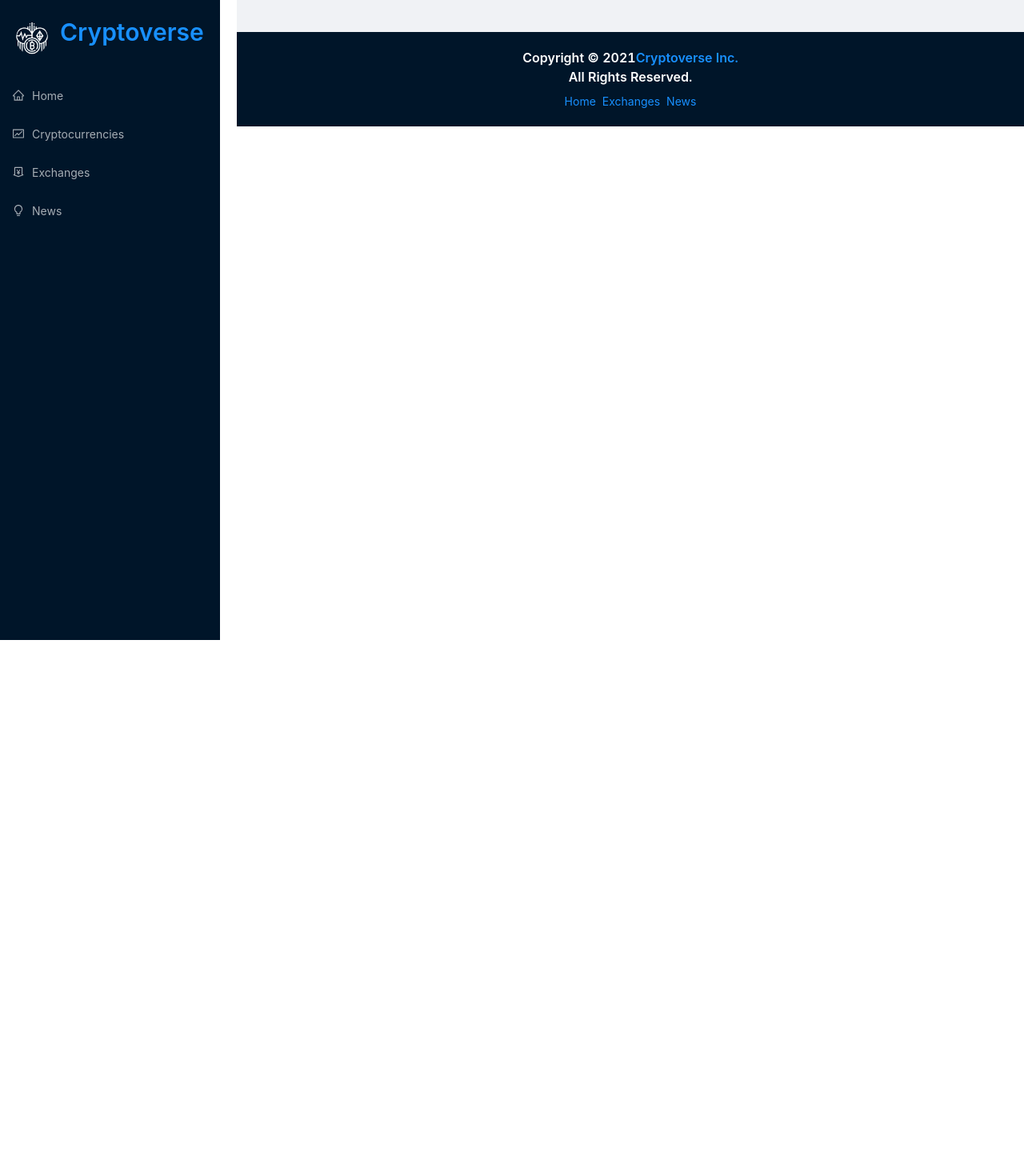
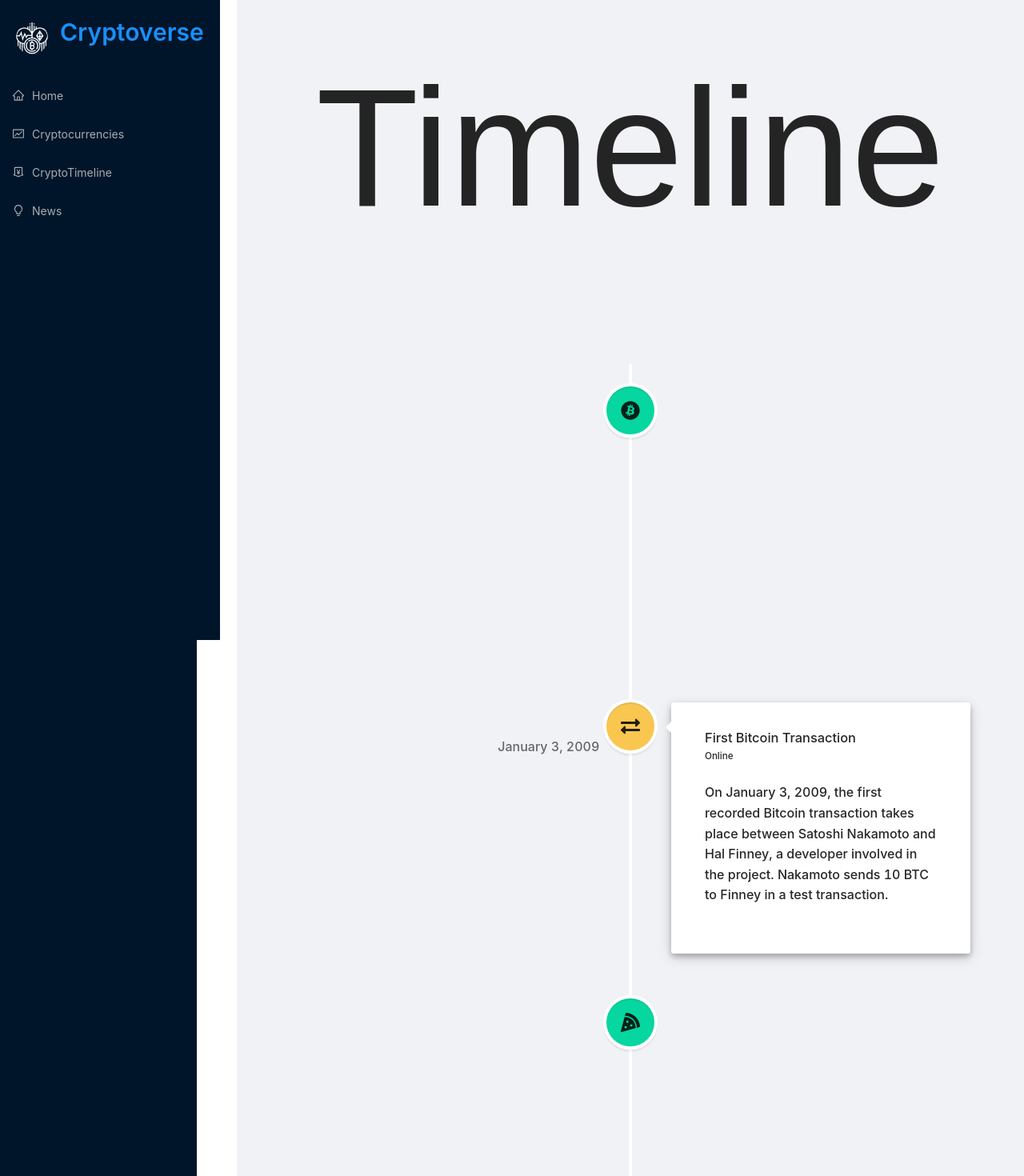
Before and after one commit to Shivam-M-Patel/Cryptohub, a React (Create React App) app: page /cryptotimeline in a window 1280 px wide. Shown: the top 1470 px of the page at 80% size. Before the commit the page ends 800 px from the top, so only its background shows below. Built offline with nearby package versions, Linux system fonts and the light colour scheme; no server answers; the HTML template or start-up script is replaced by a standard one.

Commit message:
Time Line Elements added

```diff
--- a/src/App.css
+++ b/src/App.css
@@ -377,3 +377,70 @@ width: 70%;
     padding: 20px;
     align-items: center;
 }
+
+
+/* CryptoTimeline.css */
+/* CryptoTimeline.css */
+/* CryptoTimeline.css */
+body {
+    background: #3da3d5;
+    font-family: "Montserrat", sans-serif;
+    font-size: 16px;
+    color: rgb(53, 53, 53);
+  }
+
+  .title {
+    font-size: 15em;
+    text-align: center;
+    font-family: "Bebas Neue", sans-serif;
+  }
+
+  h3 {
+    padding-top: 0.25em;
+  }
+
+  .vertical-timeline-element-content {
+    box-shadow: 0 0.25em 0.5em 0 rgba(0, 0, 0, 0.25),
+      0 0.4em 1.25em 0 rgba(0, 0, 0, 0.15) !important;
+    padding: 2em 3em !important;
+  }
+
+  .date {
+    color: rgb(201, 251, 255);
+  }
+
+  #description {
+    margin: 1.5em 0 2em 0;
+  }
+
+  .button {
+    text-decoration: none;
+    padding: 0.5em 1em;
+    border-radius: 5px;
+    color: white;
+  }
+
+  .workButton {
+    background-color: #06d6a0;
+  }
+
+  .workButton:hover {
+    background-color: #0ac593;
+  }
+
+  .schoolButton {
+    background-color: #f9c74f;
+  }
+
+  .schoolButton:hover {
+    background-color: #f3bc3c;
+  }
+
+  @media only screen and (max-width: 1700px) {
+    .vertical-timeline-element-date {
+      display: block !important;
+      float: none !important;
+      color: rgb(44, 44, 44);
+      margin-top: 1.5em;
+    }
+  }
--- a/src/App.js
+++ b/src/App.js
@@ -2,7 +2,7 @@ import React from 'react';
 import { Routes, Route, Link } from 'react-router-dom';
 import { Layout, Typography, Space } from 'antd';
 
-import { Exchanges, Homepage, News, Cryptocurrencies, CryptoDetails, Navbar } from './components';
+import { CryptoTimeline, Homepage, News, Cryptocurrencies, CryptoDetails, Navbar } from './components';
 import './App.css';
 
 const App = () => (
@@ -15,7 +15,7 @@ const App = () => (
         <div className="routes">
           <Routes>
           <Route exact path='/' element={<Homepage />} />
-            <Route exact path='/exchanges' element={<Exchanges />} />
+            <Route exact path='/cryptotimeline' element={<CryptoTimeline />} />
             <Route exact path='/cryptocurrencies' element={<Cryptocurrencies />} />
             <Route exact path='/crypto/:coinId' element={<CryptoDetails />} />
             <Route exact path='/news' element={<News />} />
@@ -23,7 +23,7 @@ const App = () => (
         </div>
       </Layout>
       <div className="footer">
-        <Typography.Title level={5} style={{ color: 'white', textAlign: 'center' }}>Copyright © 2021
+        <Typography.Title level={5} style={{ color: 'white', textAlign: 'center' }}>Copyright © 2024
           <Link to="/">
             Cryptoverse Inc.
           </Link> <br />
@@ -31,7 +31,7 @@ const App = () => (
         </Typography.Title>
         <Space>
           <Link to="/">Home</Link>
-          <Link to="/exchanges">Exchanges</Link>
+          <Link to="/cryptotimeline">CryptoTimeline</Link>
           <Link to="/news">News</Link>
         </Space>
       </div>
--- /dev/null
+++ b/src/components/CryptoTimeline.jsx
@@ -0,0 +1,79 @@
+import timelineElements from "./timelineElements";
+
+import {
+  VerticalTimeline,
+  VerticalTimelineElement,
+} from "react-vertical-timeline-component";
+
+import "react-vertical-timeline-component/style.min.css";
+import { FaBitcoin, FaEthereum, FaExchangeAlt, FaPizzaSlice, FaChartLine, FaMoneyBillAlt, FaVirus } from 'react-icons/fa'
+
+const getIcon = (icon) => {
+  switch(icon) {
+    case 'bitcoin':
+      return <FaBitcoin />;
+    case 'ethereum':
+      return <FaEthereum />;
+    case 'exchange':
+      return <FaExchangeAlt />;
+    case 'pizza':
+      return <FaPizzaSlice />;
+    case 'chart':
+      return <FaChartLine />;
+    case 'money':
+      return <FaMoneyBillAlt />;
+    case 'virus':
+      return <FaVirus />;
+    default:
+      return null;
+  }
+}
+const CryptoTimeline = () => {
+  let leftIconStyles = { background: "#06D6A0" };
+  let rightIconStyles = { background: "#f9c74f" };
+
+  return (
+    <div>
+      <h1 className="title">Timeline</h1>
+      <VerticalTimeline>
+        {timelineElements.map((element) => {
+          let isalertnativeIcon = ["bitcoin", "pizza", "chart", "virus"].includes(element.icon);
+          let showButton =
+            element.buttonText !== undefined &&
+            element.buttonText !== null &&
+            element.buttonText !== "";
+
+          return (
+            <VerticalTimelineElement
+              key={element.key}
+              date={element.date}
+              dateClassName="date"
+              iconStyle={isalertnativeIcon ? leftIconStyles : rightIconStyles}
+              icon={getIcon(element.icon)}
+            >
+              <h3 className="vertical-timeline-element-title">
+                {element.title}
+              </h3>
+              <h5 className="vertical-timeline-element-subtitle">
+                {element.location}
+              </h5>
+              <p id="description">{element.description}</p>
+              {showButton && (
+                <a
+                  className={`button ${
+                    isalertnativeIcon ? "left" : "right"
+                  }`}
+                  href="/"
+                >
+                  {element.buttonText}
+                </a>
+              )}
+            </VerticalTimelineElement>
+          );
+        })}
+      </VerticalTimeline>
+    </div>
+  );
+}
+
+export default CryptoTimeline;
--- a/src/components/Exchanges.jsx
+++ /dev/null
@@ -1,56 +0,0 @@
-import React from 'react';
-import millify from 'millify';
-import { Collapse, Row, Col, Typography, Avatar } from 'antd';
-import HTMLReactParser from 'html-react-parser';
-
-import { useGetExchangesQuery } from '../services/cryptoApi';
-import Loader from './Loader';
-
-const { Text } = Typography;
-const { Panel } = Collapse;
-
-const Exchanges = () => {
-  const { data, isFetching } = useGetExchangesQuery();
-  const exchangesList = data?.data?.exchanges;
- // Note: To access this endpoint you need premium plan
-  if (isFetching) return <Loader />;
-
-  return (
-    <>
-      <Row>
-        <Col span={6}>Exchanges</Col>
-        <Col span={6}>24h Trade Volume</Col>
-        <Col span={6}>Markets</Col>
-        <Col span={6}>Change</Col>
-      </Row>
-      <Row>
-        {/* {exchangesList.map((exchange) => (
-          <Col span={24}>
-            <Collapse>
-              <Panel
-                key={exchange.uuid}
-                showArrow={false}
-                header={(
-                  <Row key={exchange.uuid}>
-                    <Col span={6}>
-                      <Text><strong>{exchange.rank}.</strong></Text>
-                      <Avatar className="exchange-image" src={exchange.iconUrl} />
-                      <Text><strong>{exchange.name}</strong></Text>
-                    </Col>
-                    <Col span={6}>${millify(exchange.volume)}</Col>
-                    <Col span={6}>{millify(exchange.numberOfMarkets)}</Col>
-                    <Col span={6}>{millify(exchange.marketShare)}%</Col>
-                  </Row>
-                  )}
-              >
-                {HTMLReactParser(exchange.description || '')}
-              </Panel>
-            </Collapse>
-          </Col>
-        ))} */}
-      </Row>
-    </>
-  );
-};
-
-export default Exchanges;
--- a/src/components/Navbar.jsx
+++ b/src/components/Navbar.jsx
@@ -43,7 +43,7 @@ const Navbar = () => {
           <Link to="/cryptocurrencies">Cryptocurrencies</Link>
         </Menu.Item>
         <Menu.Item icon={<MoneyCollectOutlined />}>
-          <Link to="/exchanges">Exchanges</Link>
+          <Link to="/cryptotimeline">CryptoTimeline</Link>
         </Menu.Item>
         <Menu.Item icon={<BulbOutlined />}>
           <Link to="/news">News</Link>
--- a/src/components/index.js
+++ b/src/components/index.js
@@ -2,5 +2,5 @@ export { default as Homepage } from './Homepage';
 export { default as Navbar } from './Navbar';
 export { default as News } from './News';
 export { default as Cryptocurrencies } from './Cryptocurrencies';
-export { default as Exchanges } from './Exchanges';
+export { default as CryptoTimeline } from './CryptoTimeline';
 export { default as CryptoDetails } from './CryptoDetails';
--- /dev/null
+++ b/src/components/timelineElements.js
@@ -0,0 +1,67 @@
+let timelineElements = [
+  {
+    id: 1,
+    title: "Bitcoin Whitepaper Published",
+    location: "Online",
+    description:
+      "On October 31, 2008, a whitepaper titled 'Bitcoin: A Peer-to-Peer Electronic Cash System' by Satoshi Nakamoto (pseudonym) is published. This document outlines the concept of a decentralized digital currency, sparking the birth of cryptocurrency.",
+    date: "October 31, 2008",
+    icon: "bitcoin", // Using FontAwesome icon
+  },
+  {
+    id: 2,
+    title: "First Bitcoin Transaction",
+    location: "Online",
+    description:
+      "On January 3, 2009, the first recorded Bitcoin transaction takes place between Satoshi Nakamoto and Hal Finney, a developer involved in the project. Nakamoto sends 10 BTC to Finney in a test transaction.",
+    date: "January 3, 2009",
+    icon: "exchange", // Using FontAwesome icon
+  },
+  {
+    id: 3,
+    title: "Bitcoin Pizza Day",
+    location: "Jacksonville, Florida",
+    description:
+      "On May 22, 2010, Laszlo Hanyecz makes the first real-world Bitcoin purchase by ordering two pizzas for 10,000 BTC from Papa John's. This event highlights the early adoption and potential of Bitcoin for real-world transactions. (The value of 10,000 BTC at the time was negligible compared to its worth today.)",
+    date: "May 22, 2010",
+    icon: "pizza", // Using FontAwesome icon (consider custom if available)
+  },
+  {
+    id: 4,
+    title: "Launch of Ethereum",
+    location: "Online",
+    description:
+      "On July 30, 2015, Vitalik Buterin launches Ethereum, a blockchain platform that introduces smart contracts and decentralized applications (dApps). Ethereum expands the use cases of blockchain technology beyond just digital currency.",
+    date: "July 30, 2015",
+    icon: "ethereum", // Using FontAwesome icon
+  },
+  {
+    id: 5,
+    title: "Bitcoin Price Reaches $1,000",
+    location: "Global Market",
+    description:
+      "In November 2013, Bitcoin experiences a significant price surge, reaching a new high of $1,000 for the first time. This marks a major milestone in public adoption and growing confidence in the cryptocurrency market.",
+    date: "November 2013",
+    icon: "chart", // Using FontAwesome icon
+  },
+  {
+    id: 6,
+    title: "ICO Boom and Regulatory Scrutiny",
+    location: "Global Market",
+    description:
+      "In 2017, the market sees a surge in Initial Coin Offerings (ICOs), where new cryptocurrencies raise funds through token sales. However, concerns about scams and manipulation lead to increased regulatory scrutiny from governments worldwide.",
+    date: "2017",
+    icon: "money", // Using FontAwesome icon
+  },
+  {
+    id: 7,
+    title: "COVID-19 Pandemic and Crypto Rise",
+    location: "Global Market",
+    description:
+      "The COVID-19 pandemic in 2020 leads to renewed interest in cryptocurrency, with Bitcoin and other digital assets seen as potential hedges against economic uncertainty. Increased adoption by institutional investors further fuels price increases.",
+    date: "2020-2021",
+    icon: "virus", // Using FontAwesome icon
+  },
+];
+
+export default timelineElements;
```
Also changed, not shown: package.json (+13 -0 lines), 1 other file (tests, documents, lock files or other folders).
